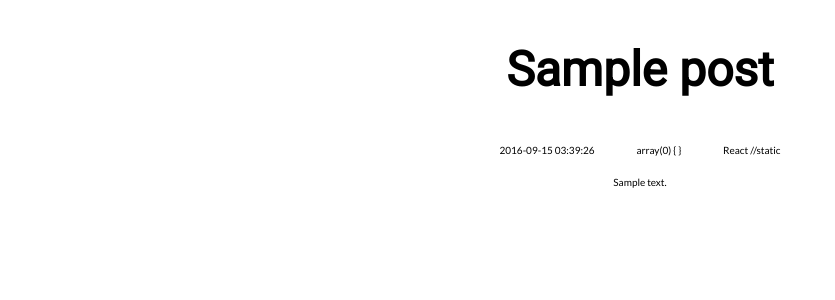
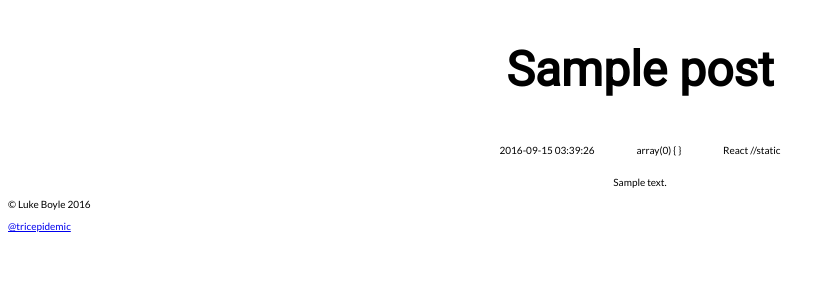
Before and after one commit to 3stacks/lukeboyle.com, a WordPress theme: template web/app/themes/lukeboyle/home.php in a window 1280 px wide. Shown: the part 382-682 px from the top of the page, without its empty margins (0-835 px from the left). Run offline with PHP 8.4 and a stand-in for WordPress, Linux system fonts and the light colour scheme; the site name, menu and one post (Sample post) are stand-ins, and other content is empty; style sheets or scripts are compiled from the project's sources; some libraries are stand-ins or nearby versions.

Commit message:
chore: add footer markup

```diff
--- a/web/app/themes/lukeboyle/footer.php
+++ b/web/app/themes/lukeboyle/footer.php
@@ -1,7 +1,15 @@
-<footer>
-
-</footer>
-<?php wp_footer(); ?>
-
-</body>
+        <footer class="footer">
+            <div class="footer--inner">
+                <p class="footer--inner--copyright">
+                    &copy; Luke Boyle <?php echo date('Y'); ?>
+                </p>
+                <p class="footer--inner--twitter">
+                    <a href="https://twitter.com/tricepidemic" title="Find me on Twitter">
+                        @tricepidemic
+                    </a>
+                </p>
+                <?php wp_footer(); ?>
+            </div>
+        </footer>
+    </body>
 </html>
```
